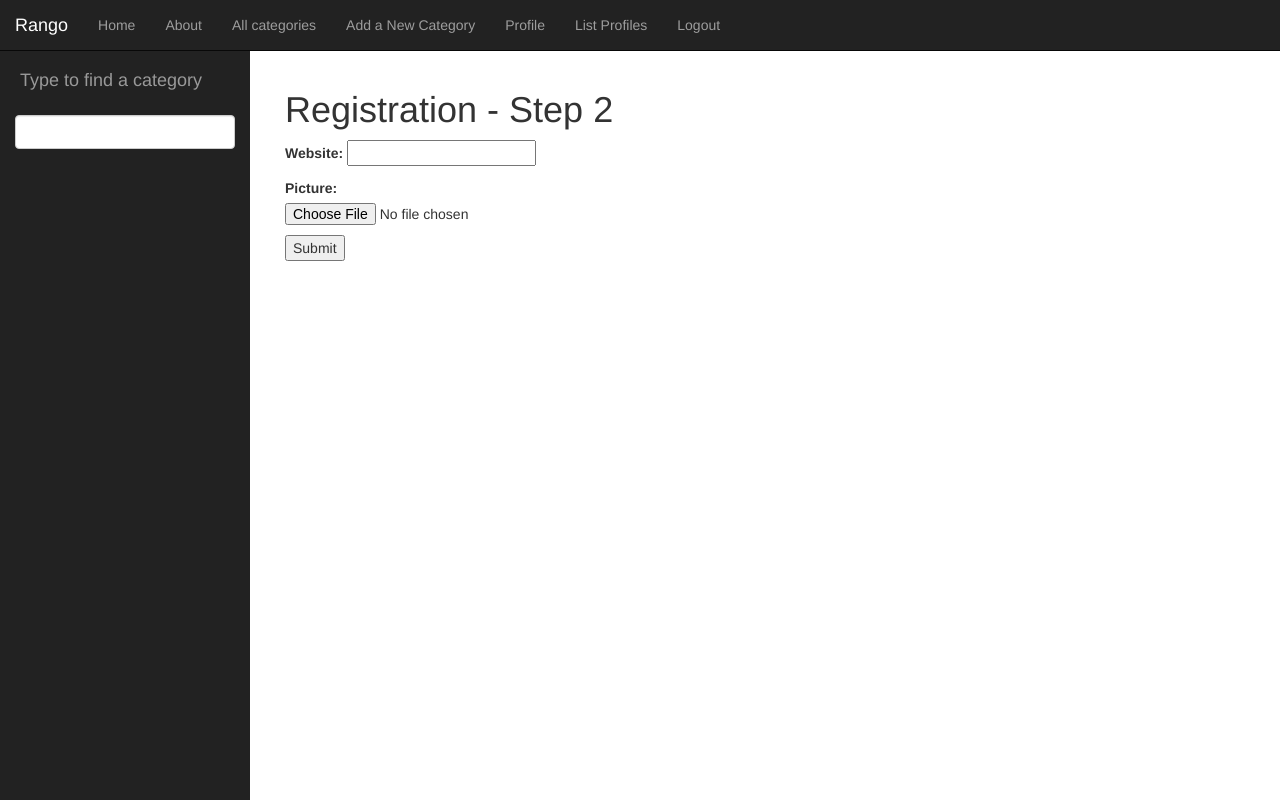
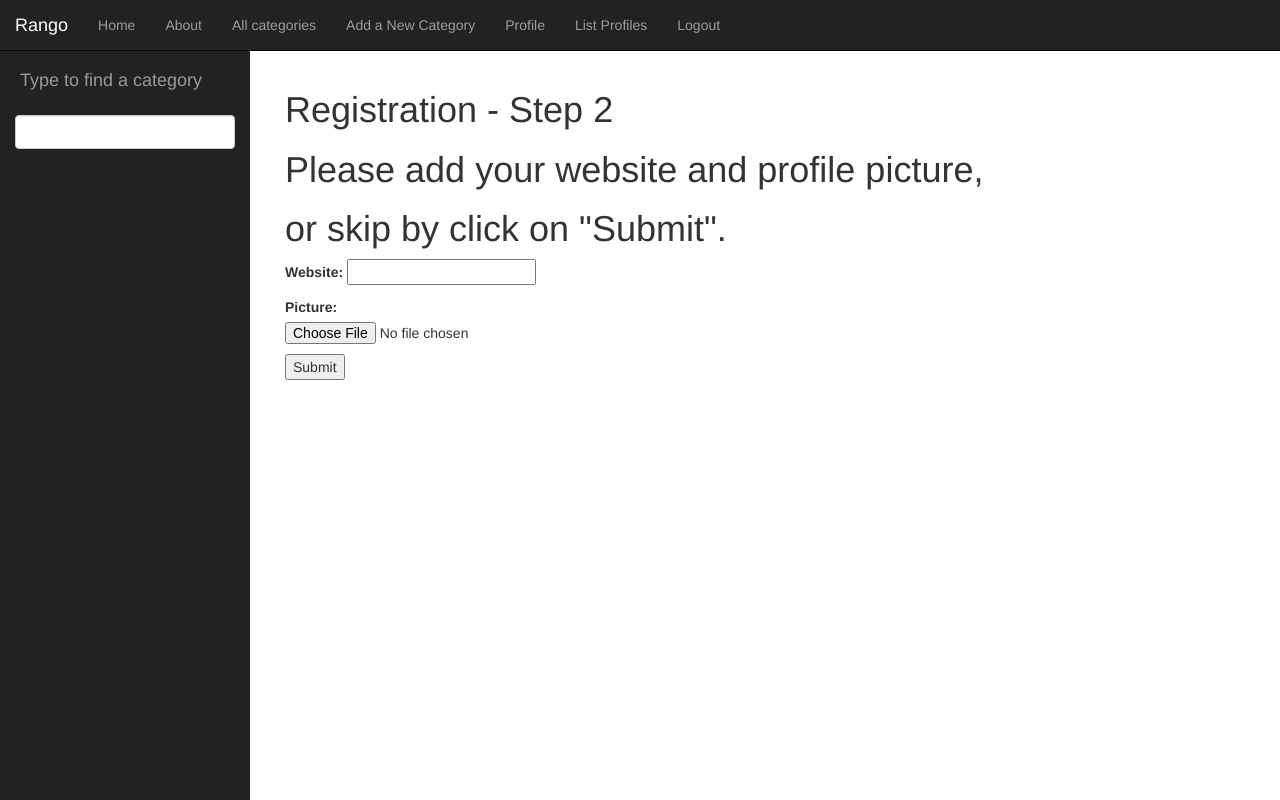
Before and after one commit to admly/tango_with_django_project, a Django app: page /rango/register_profile/ in a window 1280 px wide. Run offline with Django 3.2, Linux system fonts and the light colour scheme; a user stored in the database is signed in; some libraries are stand-ins or nearby versions.

Commit message:
Added registration step 2.

```diff
--- a/tango_with_django_project/rango/urls.py
+++ b/tango_with_django_project/rango/urls.py
@@ -2,9 +2,6 @@ from django.conf.urls import url
 from rango import views
 from django.conf.urls import include
 from registration.backends.simple.views import RegistrationView
-class MyRegistrationView(RegistrationView):
-    def get_success_url(self, user):
-        return url('register_profile')
 
 urlpatterns = [
     url(r'^$', views.index, name='index'),
@@ -17,7 +14,6 @@ urlpatterns = [
     url(r'^categories/', views.show_all_categories, name='categories'),
     url(r'^goto/$', views.track_url, name='goto'),
     url(r'^register_profile/$', views.register_profile, name='register_profile'),
-    url(r'^accounts/register/$', MyRegistrationView.as_view(), name='registration_register'),
     url(r'^profile/(?P<username>[\w\-]+)/$', views.profile, name='profile'),
     url(r'^profiles/$', views.list_profiles, name='list_profiles'),
     url(r'^like/$', views.like_category, name='like_category'),
--- a/tango_with_django_project/tango_with_django_project/urls.py
+++ b/tango_with_django_project/tango_with_django_project/urls.py
@@ -24,7 +24,7 @@ from registration.backends.simple.views import RegistrationView
 #if successful at logging
 class MyRegistrationView(RegistrationView):
     def get_success_url(self, user):
-        return '/rango/'
+        return '/rango/register_profile/'
 
 urlpatterns = [
     url(r'^$', views.index, name='index'),
--- a/tango_with_django_project/templates/rango/profile_registration.html
+++ b/tango_with_django_project/templates/rango/profile_registration.html
@@ -4,6 +4,8 @@
 {% endblock %}
 {% block body_block %}
   <h1>Registration - Step 2</h1>
+  <h1>Please add your website and profile picture, </h1>
+  <h1>or skip by click on "Submit".</h1>
     <form method="post" action="." enctype="multipart/form-data">
     {% csrf_token %}
       {{ form.as_p }}
```
Also changed, not shown: tango_with_django_project/db.sqlite3.
